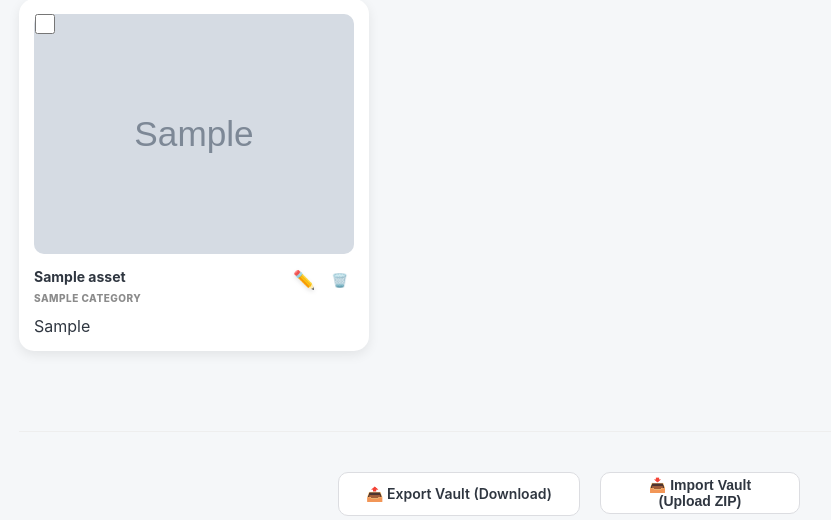
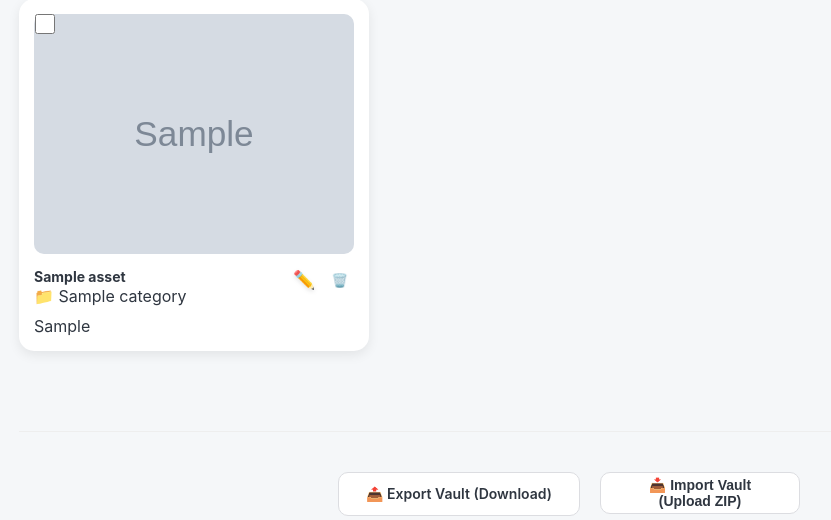
Before and after one commit to github4eri/MediaVault, a FastAPI app: page / in a window 1280 px wide. Shown: the part 345-865 px from the top of the page, without its empty margins (71-902 px from the left). Run offline with FastAPI, Linux system fonts and the light colour scheme; tables that the repository leaves empty hold one stand-in row (values such as "Sample post"); grey boxes marked "Sample" are stand-in pictures.

Commit message:
forgot to save one file

```diff
--- a/templates/components/meta.html
+++ b/templates/components/meta.html
@@ -2,7 +2,7 @@
        <h3 style="margin:0; font-size:14px; color: var(--text-main); line-height: 1.2; white-space: nowrap; overflow: hidden; text-overflow: ellipsis;">
            {{ asset.name }}
        </h3>
-       <span style="font-size: 10px; color: var(--accent-primary); font-weight: 800; text-transform: uppercase; letter-spacing: 0.5px;">
-           {{ asset.category.name if asset.category else 'General' }}
-       </span>
+       <span class="badge bg-secondary">
+        📁 {{ asset.category.name if asset.category else "Uncategorized" }}
+    </span>
    </div>
```
